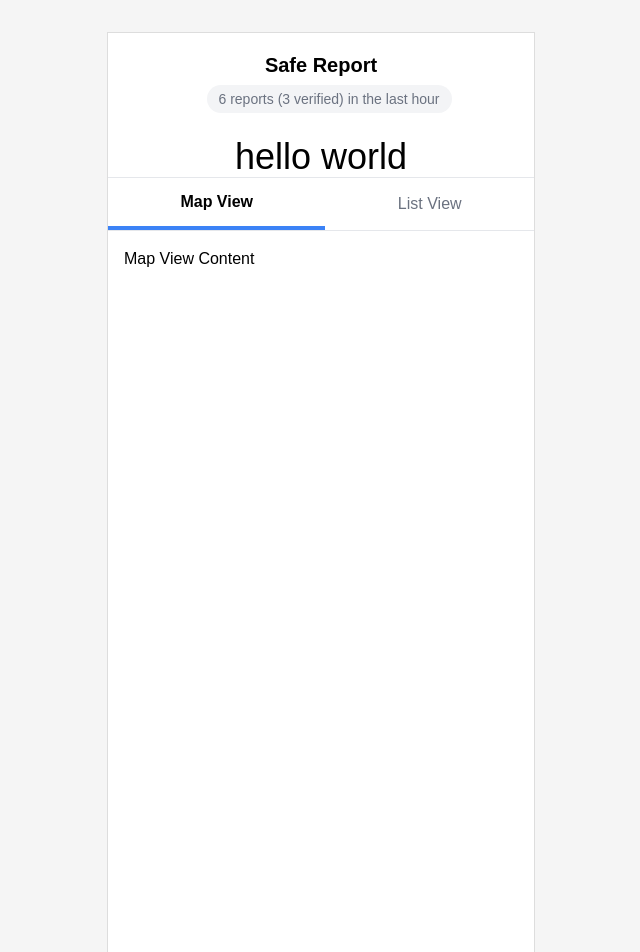
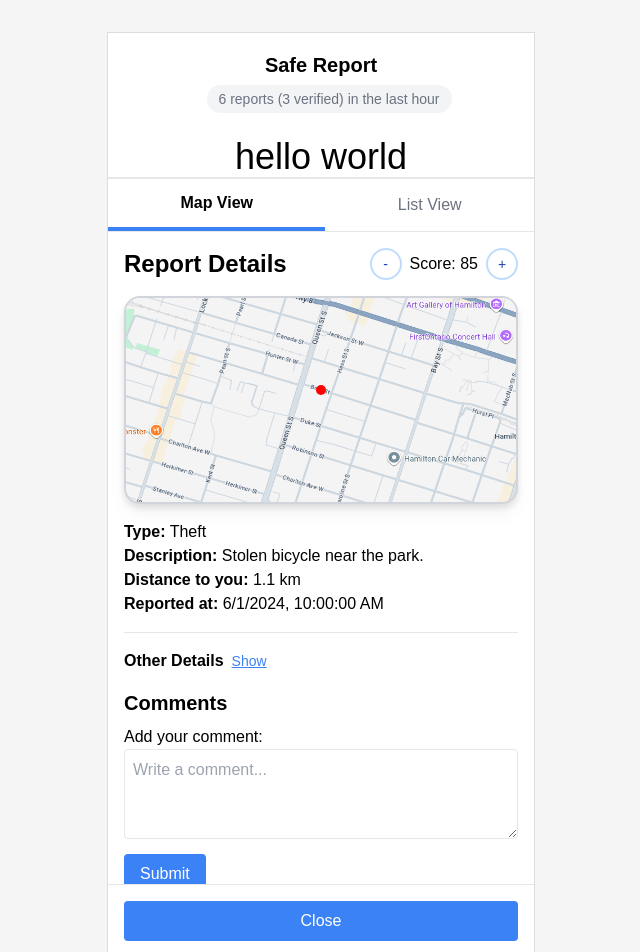
Before and after one commit to HussainM3/crime-reporting-app, a React (Vite) app: page / in a window 1280 px wide. Shown: the top 952 px of the page, without its empty margins (319-959 px from the left). Built offline with nearby package versions, Linux system fonts and the light colour scheme.

Commit message:
Add report show page

```diff
--- a/src/App.jsx
+++ b/src/App.jsx
@@ -2,9 +2,37 @@ import { useState } from "react";
 import "./App.css";
 import MapView from "./components/MapView";
 import ListView from "./components/ListView";
+import ShowReport from "./components/ShowReport";
 
 function App() {
   const [tab, setTab] = useState("map");
+  const [showReport, setShowReport] = useState({
+    id: 1,
+    type: "Theft",
+    description: "Stolen bicycle near the park.",
+    suspectDescription: "Male 6ft, wearing a red hoodie and jeans.",
+    distanceToYou: "1.1 km",
+    location: { lat: 40.7128, lng: -74.006 },
+    score: 85,
+    verified: true,
+    policeNotified: true,
+    policeOnScene: false,
+    lastUpdated: "2024-06-01T10:30:00Z",
+    reportedAt: "2024-06-01T10:00:00Z",
+    comments: [
+      {
+        user: "John Doe",
+        comment: "I saw this happen!",
+        timestamp: "2024-06-01T10:05:00Z",
+      },
+      {
+        user: "Jane Doe",
+        comment: "The suspect ran towards Jackson Square.",
+        timestamp: "2024-06-01T10:10:00Z",
+      },
+    ],
+  });
+
   return (
     <>
       <div className="app overflow-hidden flex flex-col">
@@ -18,7 +46,7 @@ function App() {
         </div>
         <div className="flex-grow flex flex-col">
           <div className="text-center text-4xl">hello world</div>
-          <div>
+          <div className="flex-grow flex flex-col border-t">
             {/* Tab Navigation */}
             <div className="tab-navigation flex justify-center border-t border-b">
               <button
@@ -43,8 +71,11 @@ function App() {
               </button>
             </div>
             {/* Tab Content */}
-            <div className="tab-content flex-grow overflow-auto">
+            <div className="tab-content flex-grow overflow-auto relative">
               {tab === "map" ? <MapView /> : <ListView />}
+              {showReport && (
+                <ShowReport report={showReport} setShowReport={setShowReport} />
+              )}
             </div>
           </div>
         </div>
--- /dev/null
+++ b/src/components/ShowReport.jsx
@@ -0,0 +1,167 @@
+import { useState } from "react";
+import img from "../assets/show-map.png";
+
+const ShowReport = ({ report: sampleReport, setShowReport }) => {
+  const [vote, setVote] = useState(null);
+  const [report, setReport] = useState(sampleReport);
+  const [showOtherDetails, setShowOtherDetails] = useState(false);
+  const [comment, setComment] = useState("");
+
+  return (
+    <div className="flex flex-col w-full h-full absolute top-0 z-10 bg-white shadow-lg">
+      <div className="flex-grow p-4 overflow-auto">
+        <div className="flex flex-row justify-between items-center mb-4">
+          <h2 className="text-2xl font-bold">Report Details</h2>
+          <div className="flex flex-row items-center gap-2">
+            <button
+              className={
+                "text-sm font-medium px-2 py-1 rounded-full text-blue-800 border-blue-200 border-2 w-8 h-8 " +
+                (vote === "down" ? "bg-blue-200 " : "")
+              }
+              onClick={() => {
+                const newScore =
+                  report.score +
+                  (vote === "up" ? -2 : vote === "down" ? 1 : -1);
+                setReport((report) => ({ ...report, score: newScore }));
+                setVote((vote) => {
+                  if (vote === "down") return null;
+                  return "down";
+                });
+              }}
+            >
+              -
+            </button>
+            <span className="">Score: {report.score}</span>
+            <button
+              className={
+                "text-sm font-medium px-2 py-1 rounded-full text-blue-800 border-blue-200 border-2 w-8 h-8 " +
+                (vote === "up" ? "bg-blue-200 " : "")
+              }
+              onClick={() => {
+                const newScore =
+                  report.score + (vote === "up" ? -1 : vote === "down" ? 2 : 1);
+                setReport((report) => ({ ...report, score: newScore }));
+                setVote((vote) => {
+                  if (vote === "up") return null;
+                  return "up";
+                });
+              }}
+            >
+              +
+            </button>
+          </div>
+        </div>
+        <div className="relative">
+          <img
+            src={img}
+            alt="Map"
+            className="w-full h-52 mb-4 rounded-2xl border-2 border-gray-300 drop-shadow-lg"
+          />
+          <div
+            style={{
+              position: "absolute",
+              width: 10,
+              height: 10,
+              top: "45%",
+              left: "50%",
+              transform: "translate(-50%, -50%)",
+              borderRadius: "50%",
+              backgroundColor: "red",
+            }}
+          />
+        </div>
+        <p>
+          <strong>Type:</strong> {report.type}
+        </p>
+        <p>
+          <strong>Description:</strong> {report.description}
+        </p>
+        <p>
+          <strong>Distance to you: </strong> {report.distanceToYou}
+        </p>
+        <p>
+          <strong>Reported at:</strong>{" "}
+          {new Date(report.reportedAt).toLocaleString()}
+        </p>
+        <div className="my-4 border-t">{/* divider */}</div>
+        <div>
+          <strong>Other Details</strong>
+          <button
+            className="ml-2 text-blue-500 underline text-sm"
+            onClick={() => setShowOtherDetails(!showOtherDetails)}
+          >
+            {showOtherDetails ? "Hide" : "Show"}
+          </button>
+          {showOtherDetails && (
+            <div className="flex flex-col gap-2 mt-2 p-2 border rounded bg-gray-50">
+              <p>
+                <strong>Suspect Description:</strong>{" "}
+                {report.suspectDescription}
+              </p>
+              <p>
+                <strong>Location:</strong> Lat {report.location.lat}, Lng{" "}
+                {report.location.lng}
+              </p>
+              <p>
+                <strong>Verified:</strong> {report.verified ? "Yes" : "No"}
+              </p>
+              <p>
+                <strong>Last Updated:</strong>{" "}
+                {new Date(report.lastUpdated).toLocaleString()}
+              </p>
+            </div>
+          )}
+        </div>
+        <h3 className="text-xl font-semibold mt-4 mb-2">Comments</h3>
+        <div className="mb-4">
+          Add your comment:
+          <textarea
+            className="w-full p-2 border rounded mb-2"
+            rows="3"
+            placeholder="Write a comment..."
+            value={comment}
+            onChange={(e) => setComment(e.target.value)}
+          ></textarea>
+          <button
+            className="bg-blue-500 text-white px-4 py-2 rounded"
+            onClick={() => {
+              if (comment.trim() === "") return;
+              const newComment = {
+                user: "Me",
+                comment: comment.trim(),
+                timestamp: new Date().toISOString(),
+              };
+              setReport((report) => ({
+                ...report,
+                comments: [newComment, ...report.comments],
+              }));
+              setComment("");
+            }}
+          >
+            Submit
+          </button>
+        </div>
+        {report.comments.map((comment, index) => (
+          <div key={index} className="mb-2 p-2 border rounded">
+            <p>
+              <strong>{comment.user}:</strong> {comment.comment}
+            </p>
+            <p className="text-sm text-gray-500">
+              {new Date(comment.timestamp).toLocaleString()}
+            </p>
+          </div>
+        ))}
+      </div>
+      <div className="p-4 border-t">
+        <button
+          className="w-full bg-blue-500 text-white py-2 rounded"
+          onClick={() => setShowReport(null)}
+        >
+          Close
+        </button>
+      </div>
+    </div>
+  );
+};
+
+export default ShowReport;
```
Also changed, not shown: src/assets/show-map.png (added).
